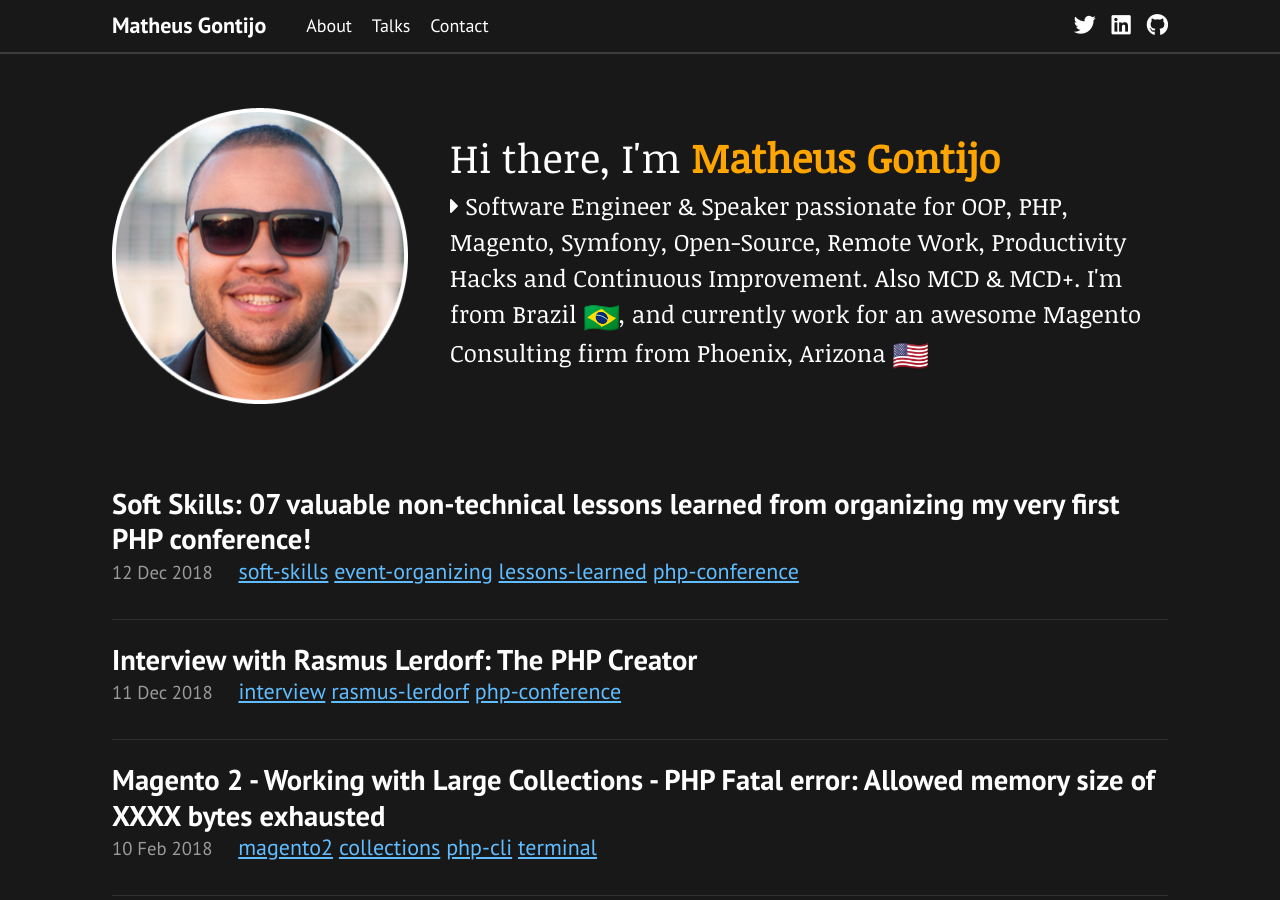
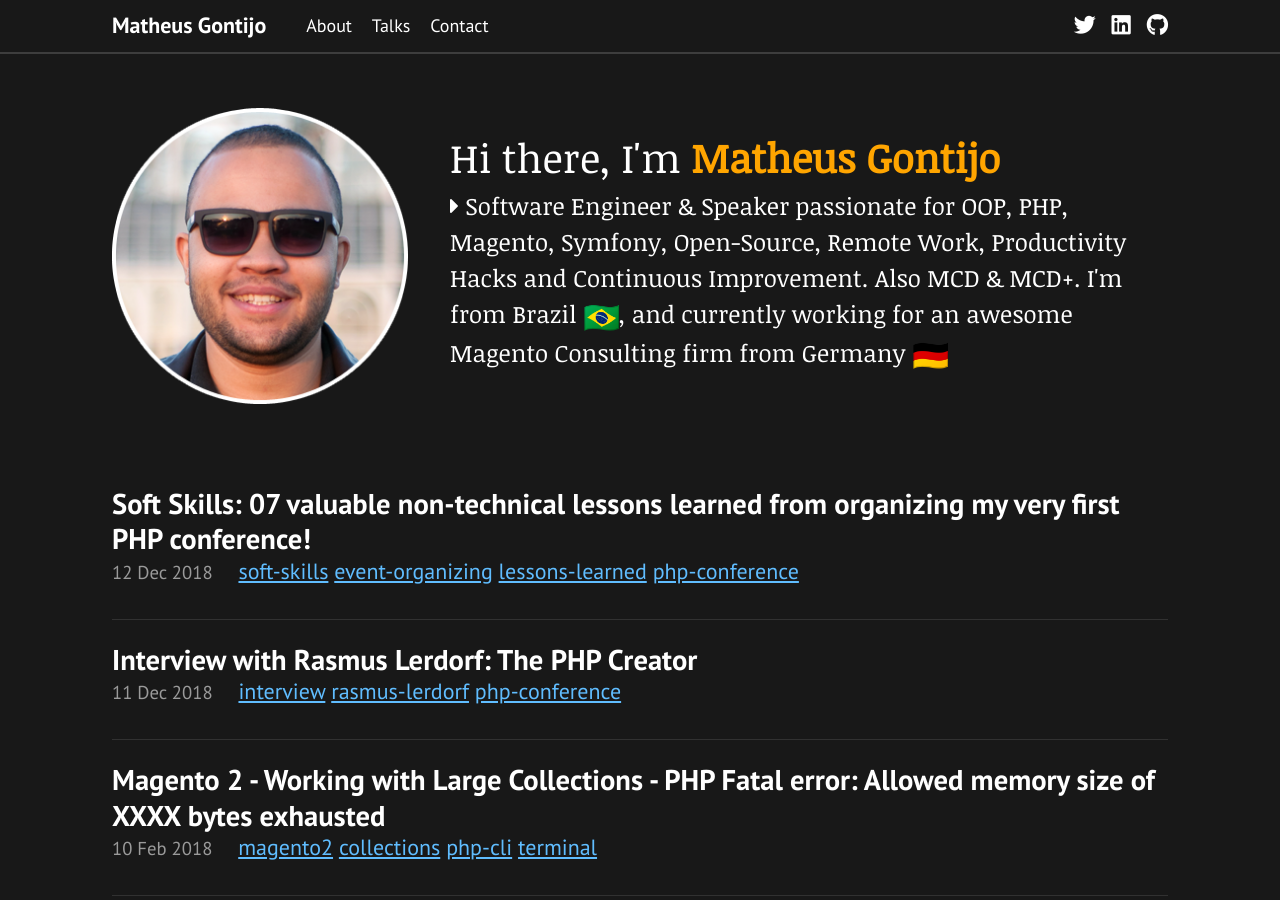
Before and after one commit to matheusgontijo/matheusgontijo.com, a Jekyll site: the page built from index.html, in a window 1280 px wide and 900 px high. Built offline with Jekyll 4.4.1, drawn with Linux system fonts in a browser that asks for light colours; emoji names are drawn with the system emoji font; Markdown is read by kramdown in place of the engine named in the settings; the list of posts is cut into pages by our own code; comment, search, counter and statistics services are not loaded.

Commit message:
updated company

```diff
--- a/about.html
+++ b/about.html
@@ -10,7 +10,7 @@
 
 <h1>Hi there,</h1>
 
-<p>I'm <strong>Matheus Gontijo</strong> and I'm a <strong>Software Engineer</strong> who currently lives in Curitiba, Brazil <i class="em em-flag-br"></i>. I work remotely for <a href="https://www.crimsonagility.com/">Crimson Agility</a>, an awesome Magento Consulting firm from Phoenix, Arizona <i class="em em-us"></i></p>
+<p>I'm <strong>Matheus Gontijo</strong> and I'm a <strong>Software Engineer</strong> who currently lives in Curitiba, Brazil <i class="em em-flag-br"></i>. I work remotely for <a href="https://www.imi-digital.de/en/">iMi Digital</a>, an awesome Magento Consulting firm from Germany <i class="em em-de"></i></p>
 
 <p>I have worked with several programming languages, frameworks and tools which enables me to envision the big picture and effectively providing the best solutions for the projects I'm involved in. The technologies I became specialist are <strong>PHP</strong>, <strong>Magento</strong>, <strong>Zend Framework</strong>, <strong>Symfony</strong> and <strong>Doctrine</strong>.</p>
 
--- a/index.html
+++ b/index.html
@@ -11,7 +11,7 @@
     </div>
     <div id="home-matheus-gontijo-text-wrapper">
         <span class="home-matheus-gontijo-text" id="home-matheus-gontijo-mini-bio-title">Hi there, I'm <strong id="home-matheus-gontijo-mini-bio-title-matheus-gontijo">Matheus Gontijo</strong></span>
-        <span class="home-matheus-gontijo-text" id="home-matheus-gontijo-mini-bio"><i class="fas fa-caret-right"></i> Software Engineer &amp; Speaker passionate for OOP, PHP, Magento, Symfony, Open-Source, Remote Work, Productivity Hacks and Continuous Improvement. Also MCD &amp; MCD+. I'm from Brazil <i class="em em-flag-br"></i>, and currently work for an awesome Magento Consulting firm from Phoenix, Arizona <i class="em em-us"></i></span>
+        <span class="home-matheus-gontijo-text" id="home-matheus-gontijo-mini-bio"><i class="fas fa-caret-right"></i> Software Engineer &amp; Speaker passionate for OOP, PHP, Magento, Symfony, Open-Source, Remote Work, Productivity Hacks and Continuous Improvement. Also MCD &amp; MCD+. I'm from Brazil <i class="em em-flag-br"></i>, and currently working for an awesome Magento Consulting firm from Germany <i class="em em-de"></i></span>
     </div>
 </div>
 
```
